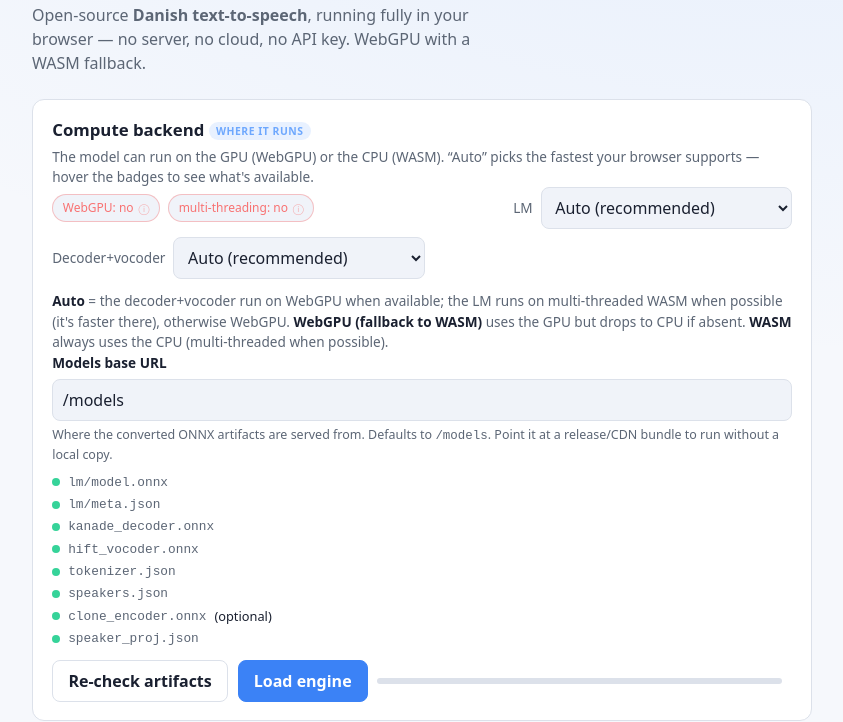
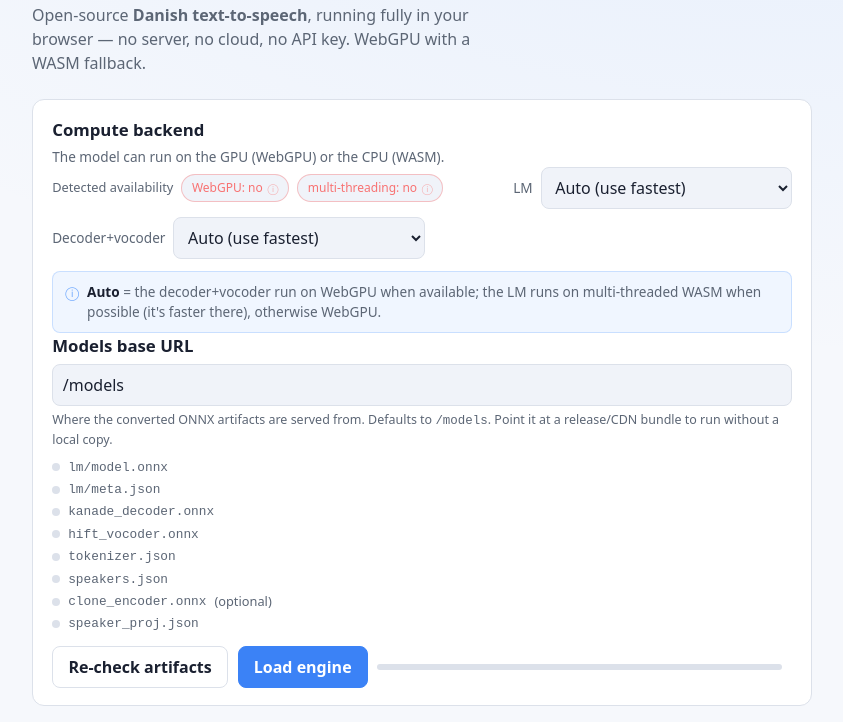
Before and after one commit to elgehelge/plapre-in-a-browser, a website built with Vite: page web/index.html in a window 1280 px wide. Shown: the part 78-800 px from the top of the page, without its empty margins (218-1061 px from the left). Built offline with nearby package versions, Linux system fonts and the light colour scheme; files whose address does not match are found by name.

Commit message:
feat(demo): tidy backend section + load-aware artifact dots
- Drop the "where it runs" tag and the redundant intro/hint sentences.
- Label the capability badges "Detected availability".
- Rename the Auto option to "Auto (use fastest)".
- Move the Auto explanation into an info box.
- Make "Models base URL" an h2-sized heading.
- Artifact dots now mean load state: grey when present-but-not-loaded, green
  once the engine actually loads them (clone encoder greens after a clone),
  red when missing.

```diff
--- a/web/index.html
+++ b/web/index.html
@@ -32,12 +32,12 @@
       </header>
 
       <section class="card setup">
-        <h2>Compute backend <span class="tag">where it runs</span></h2>
+        <h2>Compute backend</h2>
         <p class="muted">
-          The model can run on the GPU (WebGPU) or the CPU (WASM). “Auto” picks the
-          fastest your browser supports — hover the badges to see what's available.
+          The model can run on the GPU (WebGPU) or the CPU (WASM).
         </p>
         <div class="setup__row">
+          <span class="setup__avail">Detected availability</span>
           <div
             class="badge"
             id="backend-badge"
@@ -56,7 +56,7 @@
           <label class="field field--inline">
             <span>LM</span>
             <select id="backend-lm" title="Backend for the autoregressive language model (token generation).">
-              <option value="auto">Auto (recommended)</option>
+              <option value="auto">Auto (use fastest)</option>
               <option value="webgpu">WebGPU (fallback to WASM)</option>
               <option value="wasm">WASM</option>
             </select>
@@ -64,20 +64,22 @@
           <label class="field field--inline">
             <span>Decoder+vocoder</span>
             <select id="backend-codec" title="Backend for the decoder + vocoder (turning tokens into audio).">
-              <option value="auto">Auto (recommended)</option>
+              <option value="auto">Auto (use fastest)</option>
               <option value="webgpu">WebGPU (fallback to WASM)</option>
               <option value="wasm">WASM</option>
             </select>
           </label>
         </div>
-        <small class="muted setup__hint">
-          <b>Auto</b> = the decoder+vocoder run on WebGPU when available; the LM runs
-          on multi-threaded WASM when possible (it's faster there), otherwise WebGPU.
-          <b>WebGPU (fallback to WASM)</b> uses the GPU but drops to CPU if absent.
-          <b>WASM</b> always uses the CPU (multi-threaded when possible).
-        </small>
+        <div class="infobox">
+          <span class="infobox__icon" aria-hidden="true">ⓘ</span>
+          <p>
+            <b>Auto</b> = the decoder+vocoder run on WebGPU when available; the LM
+            runs on multi-threaded WASM when possible (it's faster there), otherwise
+            WebGPU.
+          </p>
+        </div>
         <label class="field">
-          <span>Models base URL</span>
+          <span class="field__heading">Models base URL</span>
           <input id="models-base" type="text" value="/models" spellcheck="false" />
           <small>
             Where the converted ONNX artifacts are served from. Defaults to
--- a/web/src/demo/demo.css
+++ b/web/src/demo/demo.css
@@ -136,8 +136,18 @@ input[type="range"] { width: 100%; accent-color: var(--accent-strong); }
 .badge[title] { cursor: help; }
 .badge__info { margin-left: 0.3rem; opacity: 0.55; font-size: 0.9em; }
 
-.setup__hint { display: block; line-height: 1.5; }
-.setup__hint b { color: var(--text); font-weight: 600; }
+.setup__avail { font-size: 0.8rem; color: var(--muted); font-weight: 500; }
+.field > span.field__heading { font-size: 1.05rem; font-weight: 600; }
+
+.infobox {
+  display: flex; gap: 0.5rem; align-items: flex-start; margin-top: 0.75rem;
+  padding: 0.6rem 0.75rem; font-size: 0.85rem; color: var(--muted);
+  background: rgba(110, 168, 254, 0.1);
+  border: 1px solid rgba(110, 168, 254, 0.3); border-radius: 8px;
+}
+.infobox p { margin: 0; }
+.infobox b { color: var(--text); font-weight: 600; }
+.infobox__icon { color: var(--accent); flex: none; }
 
 .tag {
   font-size: 0.65rem;
@@ -153,8 +163,9 @@ input[type="range"] { width: 100%; accent-color: var(--accent-strong); }
 .artifacts { display: flex; flex-direction: column; gap: 0.2rem; font-size: 0.8rem; margin-top: 0.5rem; }
 .artifacts .art { display: flex; align-items: center; gap: 0.5rem; color: var(--muted); }
 .artifacts .art .dot { width: 8px; height: 8px; border-radius: 50%; background: var(--border); flex: none; }
-.artifacts .art.ok .dot { background: var(--good); }
-.artifacts .art.ok { color: var(--text); }
+.artifacts .art.loaded .dot { background: var(--good); }
+.artifacts .art.loaded { color: var(--text); }
+.artifacts .art.missing .dot { background: var(--bad); }
 .artifacts .art code { color: var(--muted); }
 
 .progress { display: flex; align-items: center; gap: 0.6rem; flex: 1; min-width: 180px; }
--- a/web/src/demo/demo.ts
+++ b/web/src/demo/demo.ts
@@ -90,6 +90,8 @@ let engine: Engine | null = null;
 let lastPcm: { samples: Float32Array; sampleRate: number } | null = null;
 let controller: AbortController | null = null;
 let resolvedBackends: ResolvedBackends | null = null;
+// Artifact checklist rows, so dots can flip grey -> green once actually loaded.
+let artifactRows: Partial<Record<ArtifactKey, HTMLElement>> = {};
 
 function log(msg: string): void {
   els.log.textContent += `${msg}\n`;
@@ -127,13 +129,17 @@ async function refreshArtifacts(): Promise<boolean> {
   }
 
   els.artifacts.innerHTML = "";
+  artifactRows = {};
   for (const key of Object.keys(ARTIFACTS) as ArtifactKey[]) {
     const ok = present[key];
     const row = document.createElement("div");
-    row.className = `art${ok ? " ok" : ""}`;
+    // Grey by default (present but not loaded), red if missing; green once the
+    // engine actually loads it (see loadEngine / cloneVoice).
+    row.className = `art${ok ? "" : " missing"}`;
     const optional = key === "cloneEncoder" ? " (optional)" : "";
     row.innerHTML = `<span class="dot"></span><code>${ARTIFACTS[key].file}</code>${optional}`;
     els.artifacts.appendChild(row);
+    artifactRows[key] = row;
   }
 
   const ready = REQUIRED.every((k) => present[k]);
@@ -175,6 +181,7 @@ async function loadEngine(): Promise<void> {
         },
       },
     });
+    for (const key of REQUIRED) artifactRows[key]?.classList.add("loaded");
     populateVoices(engine.listVoices());
     els.synth.setAttribute("aria-disabled", "false");
     els.speak.disabled = false;
@@ -284,6 +291,7 @@ async function cloneVoice(): Promise<void> {
     const decoded = await decodeWithWebAudio(await file.arrayBuffer());
     const name = els.cloneName.value.trim() || file.name.replace(/\.[^.]+$/, "");
     const voice = await engine.cloneVoice(decoded.pcm, decoded.sampleRate, { displayName: name });
+    artifactRows.cloneEncoder?.classList.add("loaded");
     populateVoices(engine.listVoices());
     els.voice.value = voice.id;
     els.meta.textContent = `Cloned "${voice.displayName}" — selected as the active voice.`;
```
